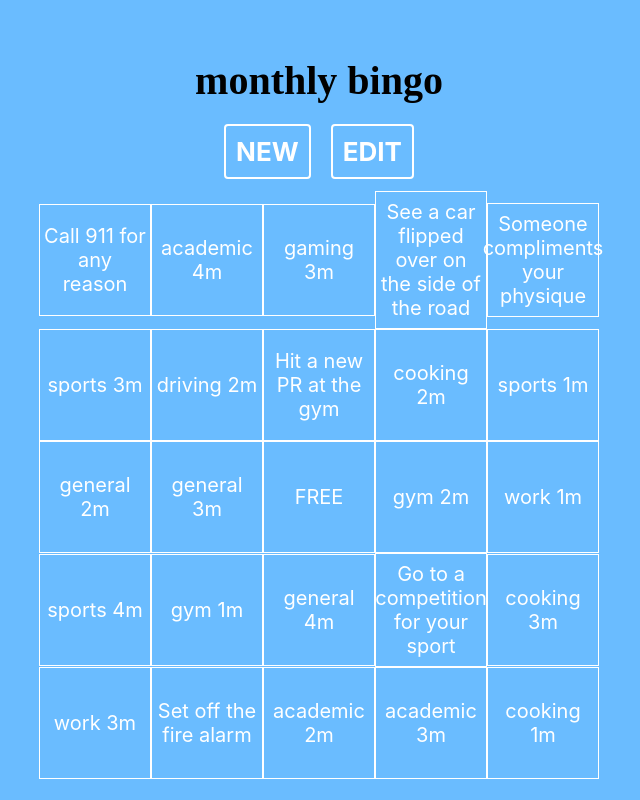
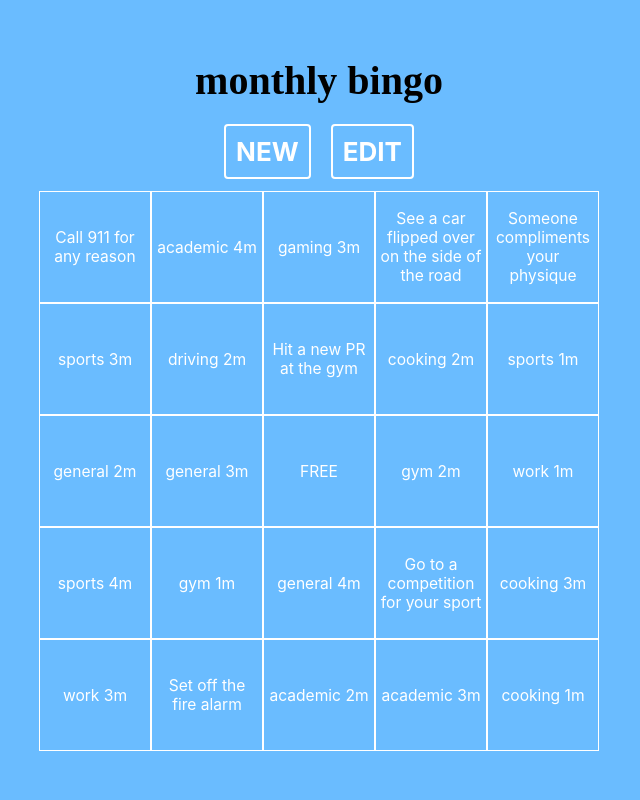
Before and after one commit to TheFloatingCow/bingo, a React (Create React App) app: page / in a window 1280 px wide. Shown: the whole page, without its empty margins (321-961 px from the left). Built offline with nearby package versions, Linux system fonts and the light colour scheme.

Commit message:
Update Box.module.css

```diff
--- a/src/components/UI/Box/Box.module.css
+++ b/src/components/UI/Box/Box.module.css
@@ -7,7 +7,7 @@
     cursor: pointer;
     font: inherit;
     font-weight: normal;
-    font-size: 20px;
+    font-size: 60%;
     display: flex;
     justify-content: center;
     align-items: center;
```
